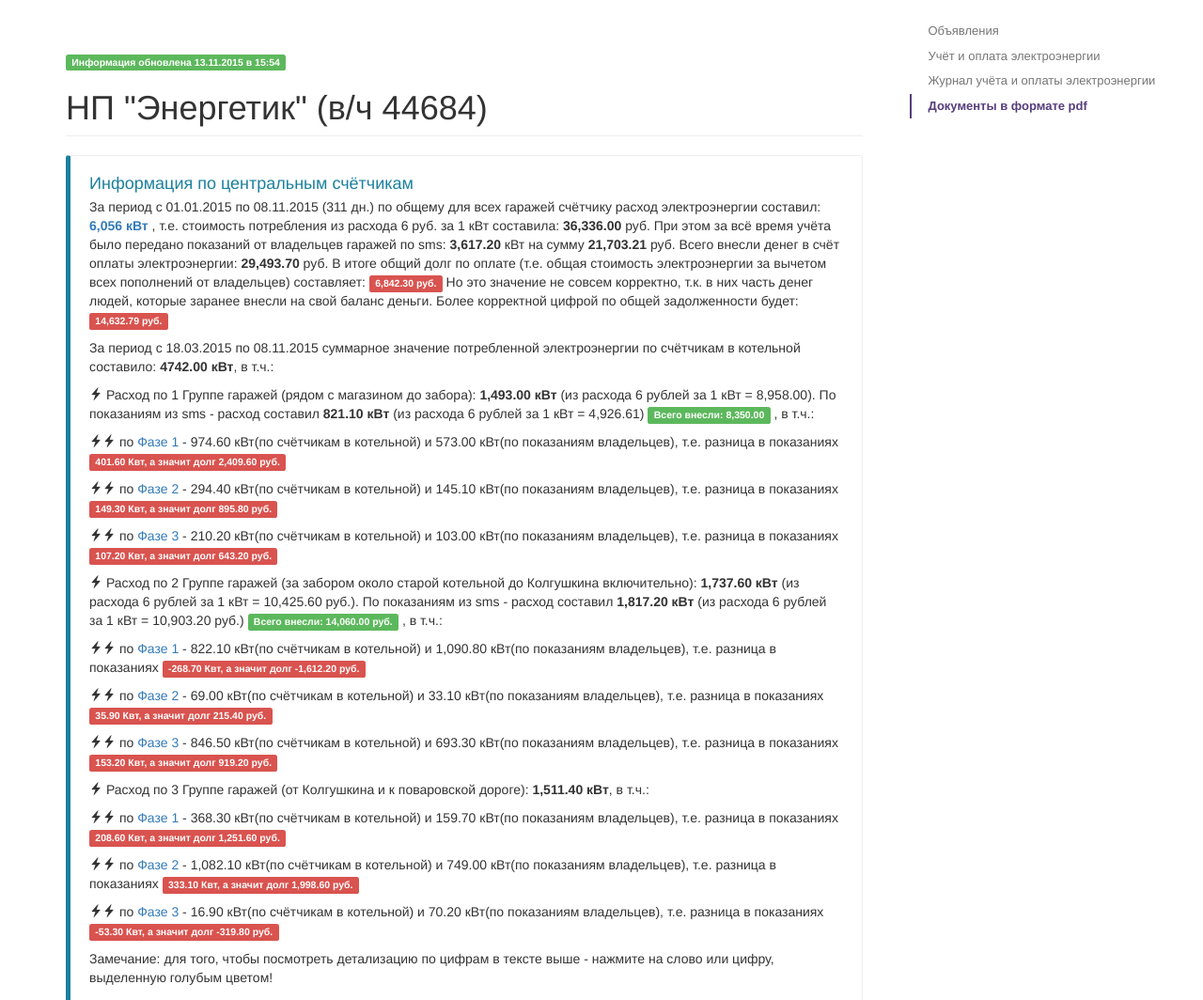
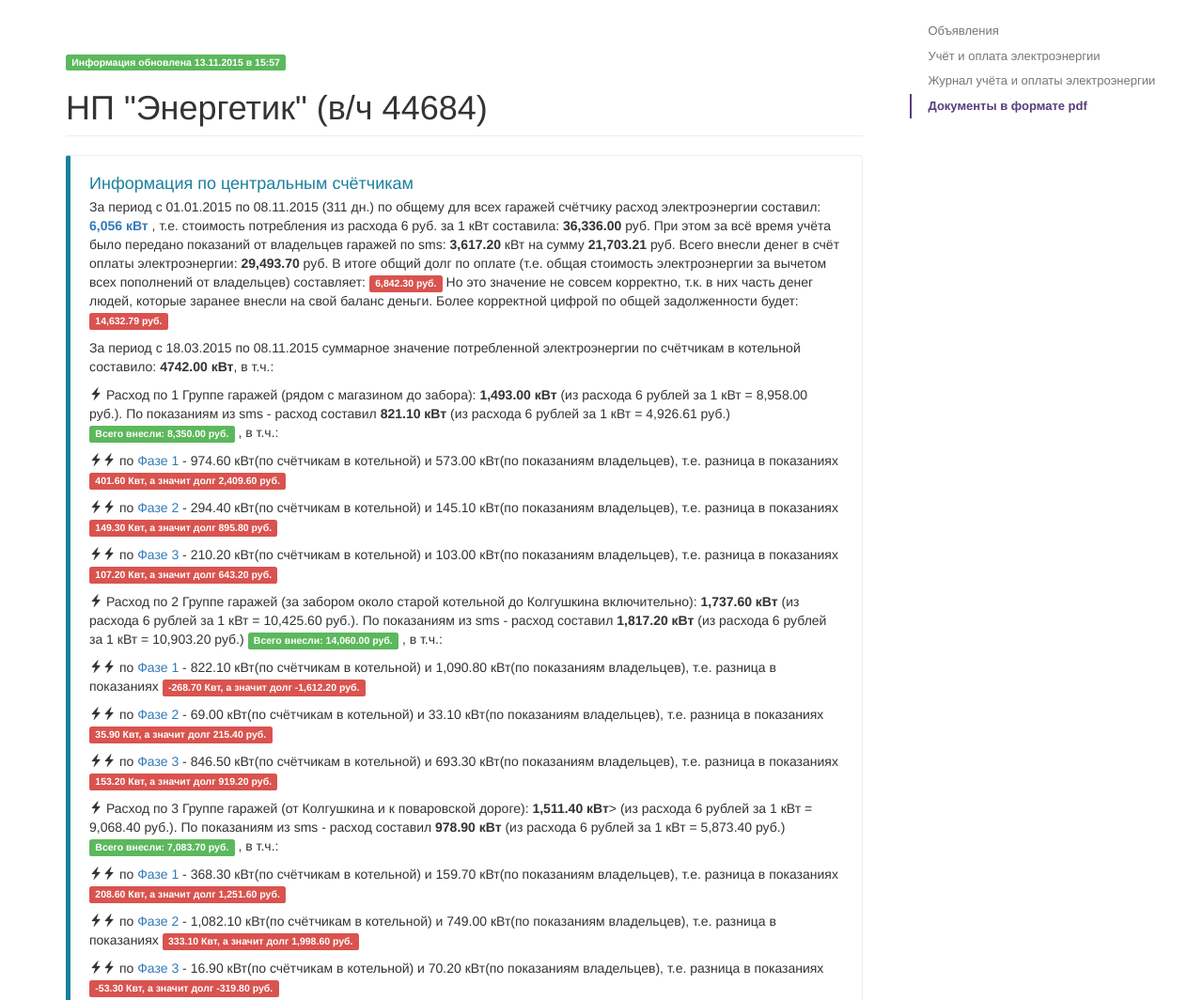
Before and after one commit to alexanek/alexanek.github.io, a plain HTML site: page index.html in a window 1280 px wide. Shown: the top 1064 px of the page at 94% size. Drawn offline with Linux system fonts and the light colour scheme.

Commit message:
Автоматическое обновление содержимого страницы. Информация обновлена 13.11.2015 в 15:57

```diff
--- a/index.html
+++ b/index.html
@@ -31,7 +31,7 @@ body {  padding: 10px; padding-top: 55px;}
 <div class="row">
 <div class="col-md-9" role="main"><!-- #################################################### -->
 <div class="bs-docs-section">
-  <span class="label label-success">Информация обновлена 13.11.2015 в 15:54</span>
+  <span class="label label-success">Информация обновлена 13.11.2015 в 15:57</span>
   <h1 id="messages" class="page-header">НП "Энергетик" (в/ч 44684)<a href="#messages"></a></h1>
 
 
@@ -78,7 +78,7 @@ body {  padding: 10px; padding-top: 55px;}
     <p>За период с 18.03.2015 по 08.11.2015 суммарное значение потребленной электроэнергии по счётчикам в котельной составило:  <strong> 4742.00 кВт</strong>, в т.ч.:</p>
 
 
-    <p><span class="glyphicon glyphicon-flash" aria-hidden="true"></span> Расход по 1 Группе гаражей (рядом с магазином до забора): <strong>1,493.00 кВт</strong> (из расхода 6 рублей за 1 кВт = 8,958.00). По показаниям из sms - расход составил <strong>821.10 кВт</strong> (из расхода 6 рублей за 1 кВт = 4,926.61) <span class="label label-success">Всего внесли: 8,350.00</span> , в т.ч.:</p>
+    <p><span class="glyphicon glyphicon-flash" aria-hidden="true"></span> Расход по 1 Группе гаражей (рядом с магазином до забора): <strong>1,493.00 кВт</strong> (из расхода 6 рублей за 1 кВт = 8,958.00 руб.). По показаниям из sms - расход составил <strong>821.10 кВт</strong> (из расхода 6 рублей за 1 кВт = 4,926.61 руб.) <span class="label label-success">Всего внесли: 8,350.00 руб.</span> , в т.ч.:</p>
 
 
     <p><span class="glyphicon glyphicon-flash" aria-hidden="true"></span><span class="glyphicon glyphicon-flash" aria-hidden="true"></span> по <a data-toggle="collapse" href="#s21" aria-expanded="false" aria-controls="collapseExample">Фазе 1</a>  - 974.60 кВт(по счётчикам в котельной) и 573.00 кВт(по показаниям владельцев), т.е. разница в показаниях <span class="label label-danger">401.60 Квт, а значит долг 2,409.60 руб.</span></p>
@@ -224,7 +224,7 @@ body {  padding: 10px; padding-top: 55px;}
     </div>
 
 
-    <p><span class="glyphicon glyphicon-flash" aria-hidden="true"></span> Расход по 3 Группе гаражей (от Колгушкина и к поваровской дороге): <strong>1,511.40 кВт</strong>, в т.ч.:</p>
+    <p><span class="glyphicon glyphicon-flash" aria-hidden="true"></span> Расход по 3 Группе гаражей (от Колгушкина и к поваровской дороге): <strong>1,511.40 кВт</strong>> (из расхода 6 рублей за 1 кВт = 9,068.40 руб.). По показаниям из sms - расход составил <strong>978.90 кВт</strong> (из расхода 6 рублей за 1 кВт = 5,873.40 руб.) <span class="label label-success">Всего внесли: 7,083.70 руб.</span> , в т.ч.:</p>
 
     <p><span class="glyphicon glyphicon-flash" aria-hidden="true"></span><span class="glyphicon glyphicon-flash" aria-hidden="true"></span> по <a data-toggle="collapse" href="#s31" aria-expanded="false" aria-controls="collapseExample">Фазе 1</a>  - 368.30 кВт(по счётчикам в котельной) и 159.70 кВт(по показаниям владельцев), т.е. разница в показаниях <span class="label label-danger">208.60 Квт, а значит долг 1,251.60 руб.</span></p>
     <div class="collapse" id="s31">
```
